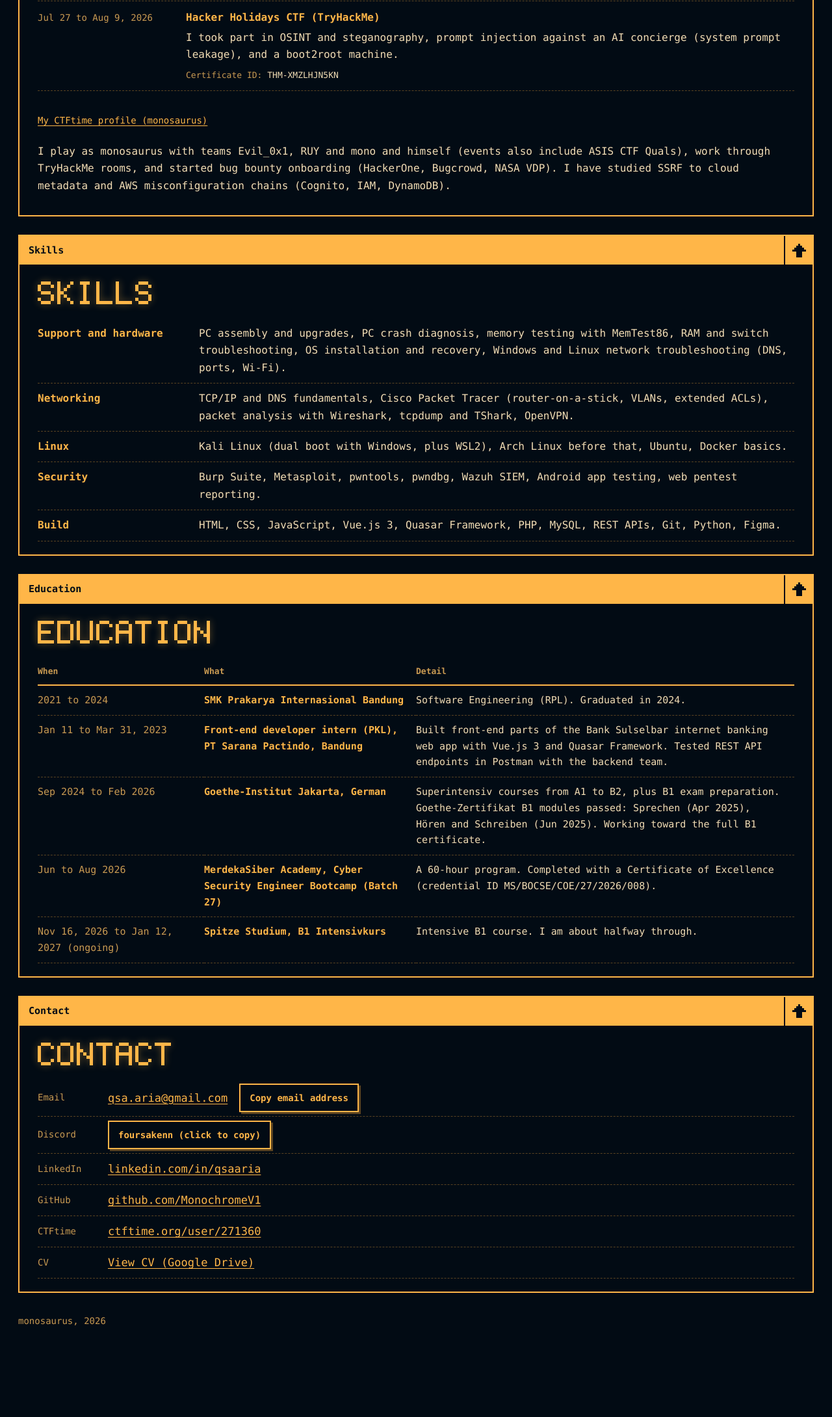
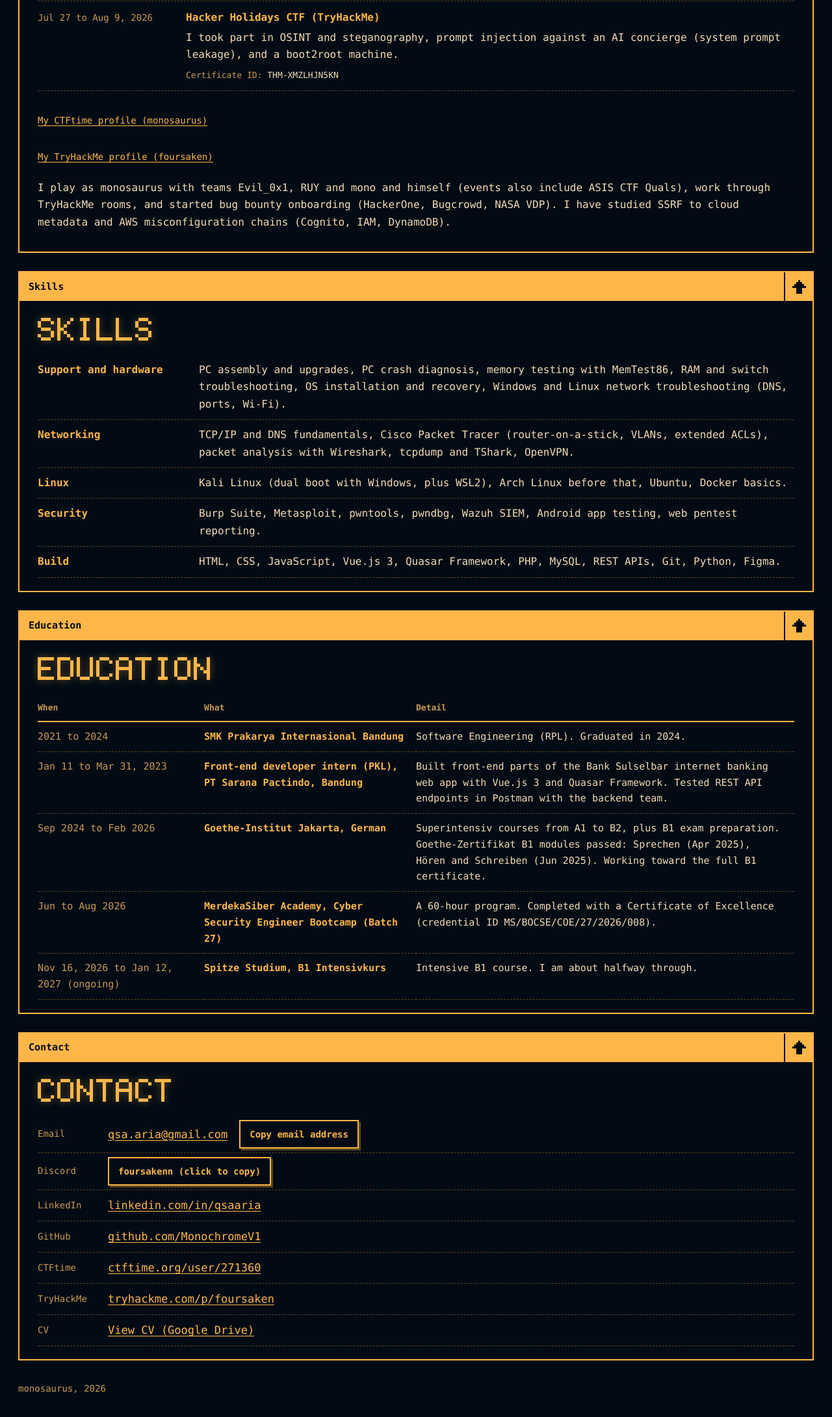
Before and after one commit to MonochromeV1/monochromev1.github.io, a plain HTML site: page index.html in a window 1280 px wide. Shown: the part 3330-5510 px from the top of the page at 65% size. Before the commit the page ends 5450 px from the top, so only its background shows below. Drawn offline with Linux system fonts and the light colour scheme.

Commit message:
Add files via upload
adding thm on contact list

```diff
--- a/index.html
+++ b/index.html
@@ -219,6 +219,7 @@
           </li>
         </ol>
         <p class="cred"><a href="https://ctftime.org/user/271360" target="_blank" rel="noopener noreferrer">My CTFtime profile (monosaurus)<span class="sr-only"> (opens in a new tab)</span></a></p>
+        <p class="cred"><a href="https://tryhackme.com/p/foursaken" target="_blank" rel="noopener noreferrer">My TryHackMe profile (foursaken)<span class="sr-only"> (opens in a new tab)</span></a></p>
         <p>I play as monosaurus with teams Evil_0x1, RUY and mono and himself (events also include ASIS CTF Quals), work through TryHackMe rooms, and started bug bounty onboarding (HackerOne, Bugcrowd, NASA VDP). I have studied SSRF to cloud metadata and AWS misconfiguration chains (Cognito, IAM, DynamoDB).</p>
       </div>
     </section>
@@ -277,6 +278,7 @@
           <li><span class="label">LinkedIn</span><a href="https://linkedin.com/in/qsaaria" target="_blank" rel="noopener noreferrer">linkedin.com/in/qsaaria<span class="sr-only"> (opens in a new tab)</span></a></li>
           <li><span class="label">GitHub</span><a href="https://github.com/MonochromeV1" target="_blank" rel="noopener noreferrer">github.com/MonochromeV1<span class="sr-only"> (opens in a new tab)</span></a></li>
           <li><span class="label">CTFtime</span><a href="https://ctftime.org/user/271360" target="_blank" rel="noopener noreferrer">ctftime.org/user/271360<span class="sr-only"> (opens in a new tab)</span></a></li>
+          <li><span class="label">TryHackMe</span><a href="https://tryhackme.com/p/foursaken" target="_blank" rel="noopener noreferrer">tryhackme.com/p/foursaken<span class="sr-only"> (opens in a new tab)</span></a></li>
           <li><span class="label">CV</span><a href="https://drive.google.com/file/d/1xcFM4zO_D7fVg6WINY65bSfsQYm3CYX3/view?usp=sharing" target="_blank" rel="noopener noreferrer">View CV (Google Drive)<span class="sr-only"> (opens in a new tab)</span></a></li>
         </ul>
       </div>
```
